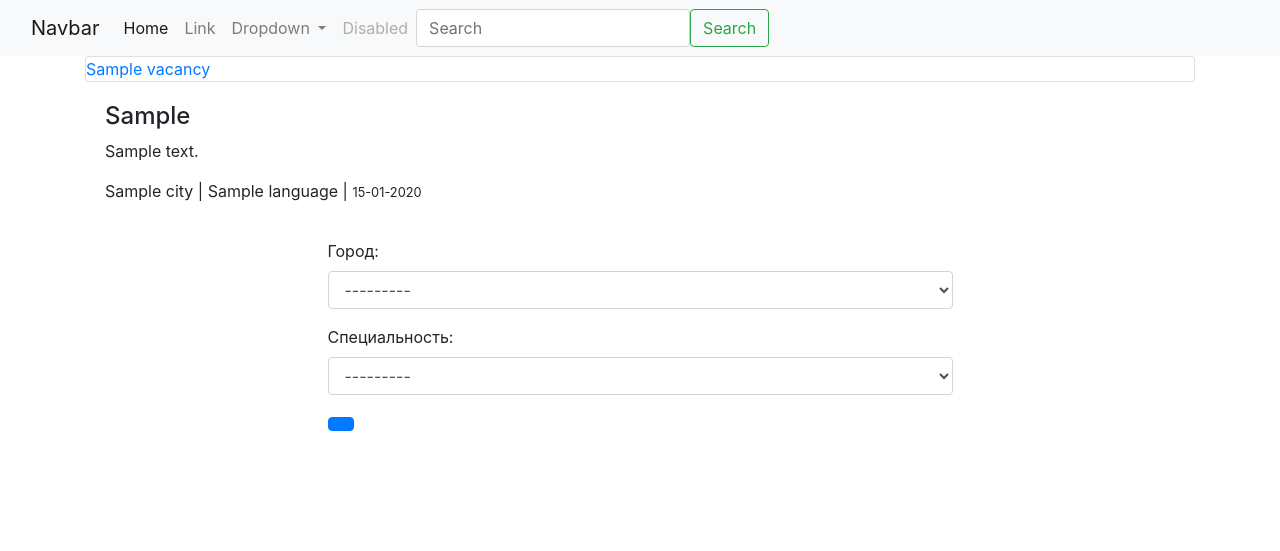
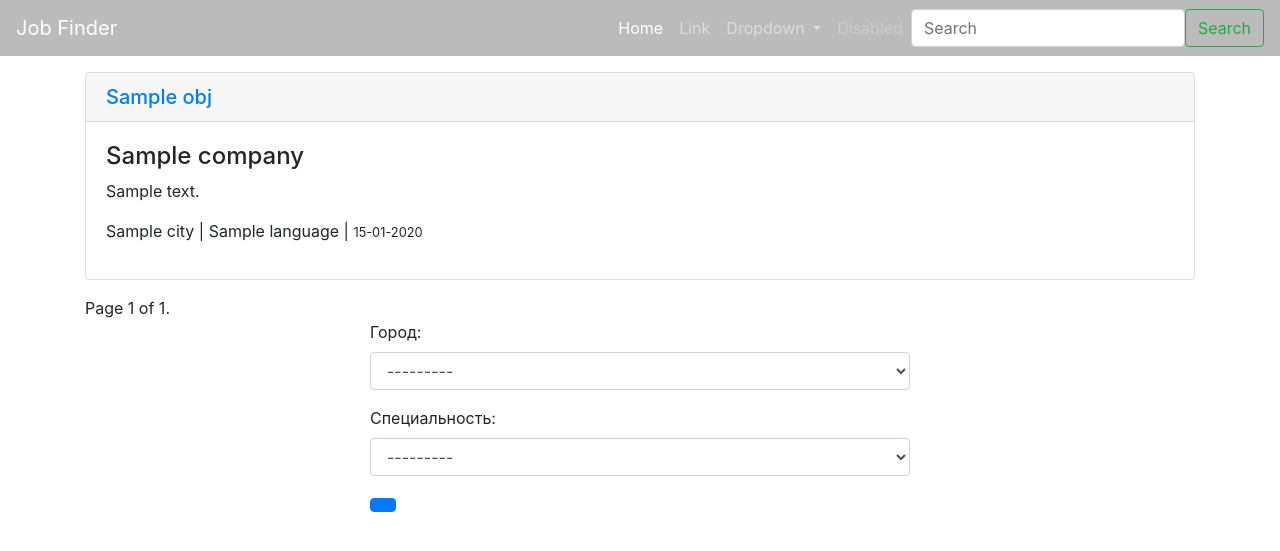
Before and after one commit to girgenson/scraping_service, a Django app: template scraping/templates/scraping/list.html in a window 1280 px wide. Shown: the top 551 px of the page. Run offline with Django 3.2, Linux system fonts and the light colour scheme; tables that the repository leaves empty hold one stand-in row (values such as "Sample post"); the template is opened without the code that fills it: values that come from a table or form of the project are taken from there, most other values are stand-ins (such as "Sample title", 1, 10 or a date in 2020); some libraries are stand-ins or nearby versions.

Commit message:
Miscellaneous html bug fixes and improvements

```diff
--- a/scraping/models.py
+++ b/scraping/models.py
@@ -63,7 +63,7 @@ class Vacancy(models.Model):
     class Meta:
         verbose_name = 'Вакансия'
         verbose_name_plural = 'Вакансии'
-        ordering = ['timestamp']
+        ordering = ['-timestamp']
 
     def __str__(self):
         return self.title
--- a/scraping/parsers.py
+++ b/scraping/parsers.py
@@ -39,7 +39,7 @@ def work(url, city=None, language=None):
                     if logo:
                         company = logo['alt']
                     jobs.append({'title': title.text,
-                                 'url': href,
+                                 'url': domain + href,
                                  'description': content,
                                  'company': company,
                                  'city_id': city,
@@ -77,7 +77,7 @@ def rabota(url, city=None, language=None):
                             if p:
                                 company = p.get('title')
                             jobs.append({'title': title.text,
-                                         'url': href,
+                                         'url': domain + href,
                                          'description': content,
                                          'company': company,
                                          'city_id': city,
@@ -147,7 +147,7 @@ def djinni(url, city=None, language=None):
                     if comp:
                         company = comp.text
                         jobs.append({'title': title.text,
-                                     'url': href,
+                                     'url': domain + href,
                                      'description': content,
                                      'company': company,
                                      'city_id': city,
--- a/scraping/templates/scraping/base.html
+++ b/scraping/templates/scraping/base.html
@@ -12,15 +12,14 @@
 
   </head>
   <body>
-    <div class="ontainer">
-      <nav class="navbar navbar-expand-lg navbar-light bg-light">
-        <div class="container-fluid">
-          <a class="navbar-brand" href="#">Navbar</a>
+
+        <nav class="navbar navbar-expand-lg navbar-dark " style="background-color: #bbbbbb;">
+          <a class="navbar-brand" href="{% url 'home' %}" id="brand">Job Finder</a>
           <button class="navbar-toggler" type="button" data-bs-toggle="collapse" data-bs-target="#navbarSupportedContent" aria-controls="navbarSupportedContent" aria-expanded="false" aria-label="Toggle navigation">
             <span class="navbar-toggler-icon"></span>
           </button>
-          <div class="collapse navbar-collapse" id="navbarSupportedContent">
-            <ul class="navbar-nav me-auto mb-2 mb-lg-0">
+          <div class="collapse navbar-collapse" id="navbarNav">
+            <ul class="navbar-nav ml-auto mb-2 mb-lg-0">
               <li class="nav-item">
                 <a class="nav-link active" aria-current="page" href="#">Home</a>
               </li>
@@ -47,12 +46,11 @@
               <button class="btn btn-outline-success" type="submit">Search</button>
             </form>
           </div>
-        </div>
       </nav>
-    </div>
+
 
       <div class="container">
-        {% block content %}{% endblock content %}
+        {% block content %}{% endblock %}
       </div>
 
 
--- a/scraping/templates/scraping/list.html
+++ b/scraping/templates/scraping/list.html
@@ -1,12 +1,12 @@
 {% extends 'base.html' %}
 
-{% block title %}Home{% endblock %}
-
+{% block title %} Job Finder {% endblock %}
 
 {% block content %}
+
     {% for obj in object_list %}
-        <div class="card my-3>
-            <h5 class="card-header><a href="{{ obj.url }}">{{ obj.title }}</a></div></h5>
+        <div class="card my-3">
+            <h5 class="card-header"><a href="{{ obj.url }}">{{ obj.title }}</a></h5>
             <div class="card-body">
                 <h4>{{ obj.company }}</h4>
                 <p class="card-text">{{ obj.description }}</p>
@@ -17,6 +17,30 @@
     {% empty %}
         <h3 class="my-4 text-center">К сожалению, по вашему запросу ничего не найдено</h3>
     {% endfor %}
+
+    <div class="row">
+        <div class="col">
+            <div class="pagination">
+                <span class="step-links">
+                    {% if object_list.has_previous %}
+                        <a href="?page=1">&laquo; first</a>
+                        <a href="?city={{ city }}&language={{ language }}&page={{ object_list.previous_page_number }}">previous</a>
+                    {% endif %}
+
+                    <span class="current">
+                        Page {{ object_list.number }} of {{ object_list.paginator.num_pages }}.
+                    </span>
+
+                    {% if object_list.has_next %}
+                        <a href="?city={{ city }}&language={{ language }}&page={{ object_list.next_page_number }}">next</a>
+                        <a href="?city={{ city }}&language={{ language }}&page={{ object_list.paginator.num_pages }}">last &raquo;</a>
+                    {% endif %}
+                </span>
+            </div>
+        </div>
+    </div>
+
+
     <div class="row">
         <div class="col-md-6 mx-auto">
             <form method="GET" action="{% url 'list' %}">
```
Also changed, not shown: run_scraping.py (+4 -8 lines), scraping/templates/scraping/home.html (+3 -4 lines), scraping/views.py (+7 -2 lines).
